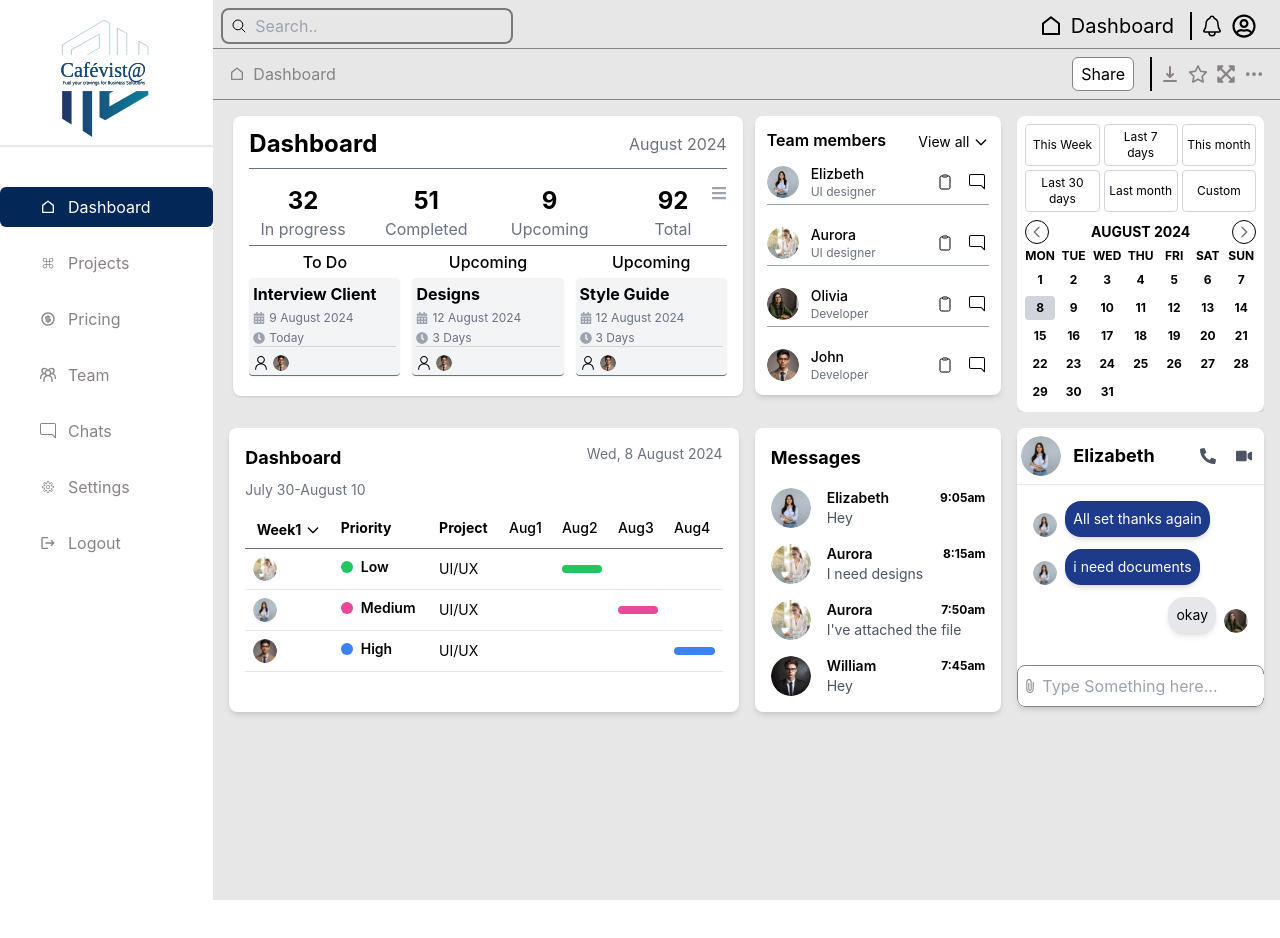
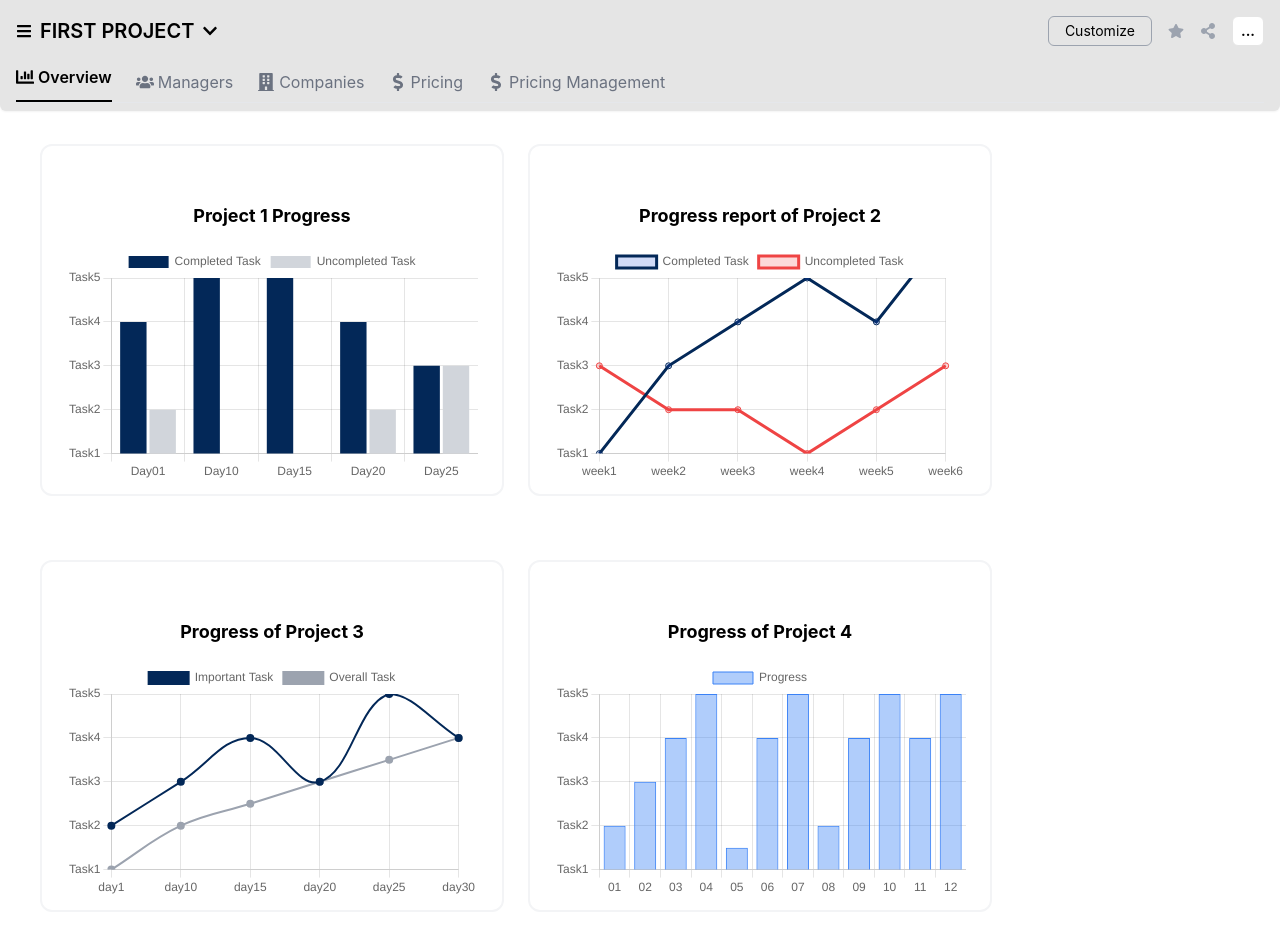
Before and after one commit to arzooniaz/CafevistaDashboard, a React (Create React App) app: page / in a window 1280 px wide. Shown: the top 938 px of the page. Before the commit the page ends 900 px from the top, so only its background shows below. Built offline with nearby package versions, Linux system fonts and the light colour scheme.

Commit message:
Admin - Overview Section

```diff
--- a/package.json
+++ b/package.json
@@ -6,8 +6,10 @@
     "@testing-library/jest-dom": "^5.17.0",
     "@testing-library/react": "^13.4.0",
     "@testing-library/user-event": "^13.5.0",
+    "chart.js": "^4.4.4",
     "howler": "^2.2.4",
     "react": "^18.3.1",
+    "react-chartjs-2": "^5.2.0",
     "react-dom": "^18.3.1",
     "react-howler": "^5.2.0",
     "react-icons": "^5.3.0",
--- /dev/null
+++ b/src/Admin/Components/Overview/BarChart.jsx
@@ -0,0 +1,35 @@
+import React from 'react';
+import { Bar } from 'react-chartjs-2';
+import { Chart as ChartJS, CategoryScale, LinearScale, BarElement, Title, Tooltip, Legend } from 'chart.js';
+
+ChartJS.register(CategoryScale, LinearScale, BarElement, Title, Tooltip, Legend);
+
+const BarChart = ({ data }) => {
+  return (
+    <div className="bg-white border-2 border-gray-100 rounded-xl px-6 py-14 h-[22rem]">
+      <h3 className="text-lg font-bold text-center mb-4">Progress of Project 4</h3>
+      <Bar
+        data={data}
+        options={{
+          maintainAspectRatio: false,
+          responsive: true,
+          scales: {
+            y: {
+              min: 1,
+              max: 5,
+              ticks: {
+                stepSize: 1,
+                callback: function(value) {
+                  return `Task${value}`;
+                },
+              },
+            },
+          },
+        }}
+        height={280}
+      />
+    </div>
+  );
+};
+
+export default BarChart;
--- /dev/null
+++ b/src/Admin/Components/Overview/LineChart.jsx
@@ -0,0 +1,35 @@
+import React from 'react';
+import { Line } from 'react-chartjs-2';
+import { Chart as ChartJS, CategoryScale, LinearScale, PointElement, LineElement, Title, Tooltip, Legend } from 'chart.js';
+
+ChartJS.register(CategoryScale, LinearScale, PointElement, LineElement, Title, Tooltip, Legend);
+
+const LineChart = ({ data }) => {
+  return (
+    <div className="bg-white border-2 border-gray-100 rounded-xl px-6 py-14 h-[22rem]">
+      <h3 className="text-lg font-bold text-center mb-4">Progress of Project 3</h3>
+      <Line
+        data={data}
+        options={{
+          maintainAspectRatio: false,
+          responsive: true,
+          scales: {
+            y: {
+              min: 1,
+              max: 5,
+              ticks: {
+                stepSize: 1,
+                callback: function(value) {
+                  return `Task${value}`;
+                },
+              },
+            },
+          },
+        }}
+        height={280}
+      />
+    </div>
+  );
+};
+
+export default LineChart;
--- /dev/null
+++ b/src/Admin/Components/Overview/Main.jsx
@@ -0,0 +1,70 @@
+import React from 'react';
+import LineChart from './LineChart';
+import BarChart from './BarChart';
+import ProgressChart1 from './ProgressChart1';
+import ProgressChart2 from './ProgressChart2';
+import { lineChartData, barChartData } from './Utilities';
+import { FaStar, FaShareAlt, FaChartBar, FaUsers, FaBuilding, FaDollarSign, FaBars, FaChevronDown } from 'react-icons/fa';
+
+const Main = () => {
+    return (
+        <div>
+            <div className="w-full fixed top-0 left-0 right-0 bg-[#e5e5e5] p-4 rounded-b-md shadow-sm z-10">
+                <div className="flex justify-between items-center flex-wrap">
+                    <div className="flex items-center">
+                        <FaBars className="mr-2" />
+                        <h1 className="text-lg sm:text-xl font-semibold">FIRST PROJECT</h1>
+                        <FaChevronDown className="ml-2" />
+                    </div>
+                    <div className="flex items-center space-x-2 sm:space-x-4 mt-2 sm:mt-0">
+                        <button className="py-1 px-3 sm:px-4 text-xs sm:text-sm bg-[#e5e5e5] border border-gray-400 hover:bg-gray-300 rounded-md">
+                            Customize
+                        </button>
+                        <FaStar className="text-gray-400 hover:text-yellow-500 cursor-pointer text-sm sm:text-base" />
+                        <FaShareAlt className="text-gray-400 hover:text-blue-500 cursor-pointer text-sm sm:text-base" />
+                        <button className="py-1 px-2 text-xs sm:text-sm font-bold text-center bg-white border border-[#e5e5e5] hover:bg-gray-300 rounded-md">
+                            ...
+                        </button>
+                    </div>
+                </div>
+                <div className="flex flex-wrap space-x-2 sm:space-x-6 space-y-2 border-b mt-4 -mb-2">
+                    <span className="text-black font-semibold pb-2 flex items-center border-b-2 border-black text-xs sm:text-base">
+                        <FaChartBar className="mr-1 text-sm sm:text-lg" /> Overview
+                    </span>
+                    <span className="text-gray-500 pb-2 flex items-center text-xs sm:text-base hover:text-black cursor-pointer">
+                        <FaUsers className="mr-1 text-sm sm:text-lg" /> Managers
+                    </span>
+                    <span className="text-gray-500 pb-2 flex items-center text-xs sm:text-base hover:text-black cursor-pointer">
+                        <FaBuilding className="mr-1 text-sm sm:text-lg" /> Companies
+                    </span>
+                    <span className="text-gray-500 pb-2 flex items-center text-xs sm:text-base hover:text-black cursor-pointer">
+                        <FaDollarSign className="mr-1 text-sm sm:text-lg" /> Pricing
+                    </span>
+                    <span className="text-gray-500 pb-2 flex items-center text-xs sm:text-base hover:text-black cursor-pointer  ">
+                        <FaDollarSign className="mr-1 text-sm sm:text-lg" /> Pricing Management
+                    </span>
+                </div>
+            </div>
+            <div className="ml-0 md:ml-10 mt-40 md:mt-28">
+                <div className="flex flex-col md:flex-row justify-start py-8 space-y-4 md:space-y-0 md:space-x-6">
+                    <div className="w-4/3 mx-5 md:mx-0 md:w-[29rem]">
+                        <ProgressChart1 />
+                    </div>
+                    <div className="w-4/3 mx-5 md:mx-0 md:w-[29rem]">
+                        <ProgressChart2 />
+                    </div>
+                </div>
+                <div className="flex flex-col md:flex-row justify-start py-8 space-y-4 md:space-y-0 md:space-x-6">
+                    <div className="w-4/3 mx-5 md:mx-0 md:w-[29rem]">
+                        <LineChart data={lineChartData} />
+                    </div>
+                    <div className="w-4/3 mx-5 md:mx-0 md:w-[29rem]">
+                        <BarChart data={barChartData} />
+                    </div>
+                </div>
+            </div>
+        </div>
+    );
+};
+
+export default Main;
--- /dev/null
+++ b/src/Admin/Components/Overview/ProgressChart1.jsx
@@ -0,0 +1,37 @@
+import React from 'react';
+import { Bar } from 'react-chartjs-2';
+import { project1Data } from './Utilities';
+
+const ProgressChart1 = () => {
+  const options = {
+    scales: {
+      y: {
+        beginAtZero: true,
+      },
+    },
+  };
+
+  return (
+    <div className="bg-white border-2 border-gray-100 rounded-xl px-6 py-14 h-[22rem]">
+      <h2 className="text-lg font-bold text-center mb-4">Project 1 Progress</h2>
+      <Bar data={project1Data} options={{
+          maintainAspectRatio: false,
+          responsive: true,
+          scales: {
+            y: {
+              min: 1,
+              max: 5,
+              ticks: {
+                stepSize: 1,
+                callback: function(value) {
+                  return `Task${value}`;
+                },
+              },
+            },
+          },
+        }}  height={280}/>
+    </div>
+  );
+};
+
+export default ProgressChart1;
--- /dev/null
+++ b/src/Admin/Components/Overview/ProgressChart2.jsx
@@ -0,0 +1,37 @@
+import React from 'react';
+import { Line } from 'react-chartjs-2';
+import { project2Data } from './Utilities';
+
+const ProgressChart2 = () => {
+  const options = {
+    scales: {
+      y: {
+        beginAtZero: true,
+      },
+    },
+  };
+
+  return (
+    <div className="bg-white border-2 border-gray-100 rounded-xl px-6 py-14 h-[22rem]">
+      <h2 className="text-lg font-bold text-center mb-4">Progress report of Project 2</h2>
+      <Line data={project2Data} options={{
+          maintainAspectRatio: false,
+          responsive: true,
+          scales: {
+            y: {
+              min: 1,
+              max: 5,
+              ticks: {
+                stepSize: 1,
+                callback: function(value) {
+                  return `Task${value}`;
+                },
+              },
+            },
+          },
+        }} height={280}/>
+    </div>
+  );
+};
+
+export default ProgressChart2;
--- /dev/null
+++ b/src/Admin/Components/Overview/Utilities.jsx
@@ -0,0 +1,70 @@
+export const lineChartData = {
+    labels: ['day1', 'day10', 'day15', 'day20', 'day25', 'day30'],
+    datasets: [
+      {
+        label: 'Important Task',
+        data: [2, 3, 4, 3, 5, 4],
+        borderColor: '#032858',
+        backgroundColor: '#032858',
+        borderWidth: 2,
+        tension: 0.4,
+      },
+      {
+        label: 'Overall Task',
+        data: [1, 2, 2.5, 3, 3.5, 4],
+        borderColor: '#9CA3AF',
+        backgroundColor: '#9CA3AF',
+        borderWidth: 2,
+        tension: 0.4,
+      },
+    ],
+  };
+
+  export const barChartData = {
+    labels: ['01', '02', '03', '04', '05', '06', '07', '08', '09', '10', '11', '12'],
+    datasets: [
+      {
+        label: 'Progress',
+        data: [2, 3, 4, 5, 1.5, 4, 5, 2, 4, 5, 4, 5],
+        backgroundColor: 'rgba(59, 130, 246, 0.4)',
+        borderColor: 'rgba(59, 130, 246, 1)',
+        borderWidth: 1,
+      },
+    ],
+  };
+
+export const project1Data = {
+    labels: ['Day01', 'Day10', 'Day15', 'Day20', 'Day25'],
+    datasets: [
+      {
+        label: 'Completed Task',
+        data: [4, 5, 6, 4, 3],
+        backgroundColor: '#032858',
+      },
+      {
+        label: 'Uncompleted Task',
+        data: [2, 1, 0, 2, 3],
+        backgroundColor: '#D1D5DB',
+      },
+    ],
+  };
+
+  export const project2Data = {
+    labels: ['week1', 'week2', 'week3', 'week4', 'week5', 'week6'],
+    datasets: [
+      {
+        label: 'Completed Task',
+        data: [1, 3, 4, 5, 4, 6],
+        borderColor: '#032858',
+        backgroundColor: 'rgba(29, 78, 216, 0.2)',
+        fill: true,
+      },
+      {
+        label: 'Uncompleted Task',
+        data: [3, 2, 2, 1, 2, 3],
+        borderColor: '#EF4444',
+        backgroundColor: 'rgba(239, 68, 68, 0.2)',
+        fill: true,
+      },
+    ],
+  };
--- a/src/App.js
+++ b/src/App.js
@@ -1,14 +1,16 @@
 import React from "react";
 import EmployeeLayout from "./Employees/Layout/EmployeeLayout";
 import ManagerLayout from "./Managers/Layout/ManagerLayout";
+import Main from "./Admin/Components/Overview/Main.jsx";
 // import { BrowserRouter, Routes, Route } from "react-router-dom";
 // import { AuthProvider } from "./AuthContext";
 
 const App = () => {
   return (
     <>
-      <EmployeeLayout />
+      {/* <EmployeeLayout /> */}
       {/* <ManagerLayout /> */}
+      <Main/>
     </>
   );
 };
```
Also changed, not shown: 1 other file (tests, documents, lock files or other folders).
